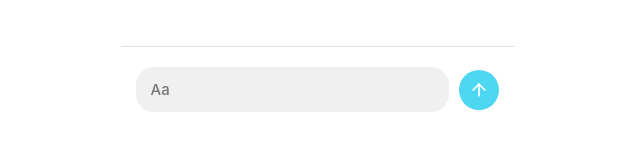
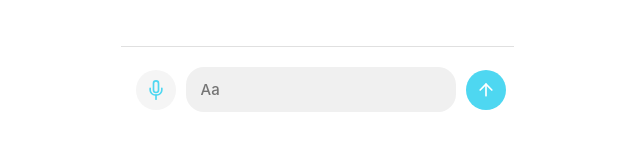
Before and after one commit to ssafy-ai-chatbot/front_repo, a Vue app in the folder vue-parcel-app/: page / in a window 1280 px wide. Shown: the part 648-797 px from the top of the page, without its empty margins (323-963 px from the left). Built offline with nearby package versions, Linux system fonts and the light colour scheme.

Commit message:
fix: 음성 인식

```diff
--- a/vue-parcel-app/src/components/MessageInput.vue
+++ b/vue-parcel-app/src/components/MessageInput.vue
@@ -4,29 +4,89 @@ import { useChatStore } from '../stores/chat';
 
 const chatStore = useChatStore();
 const inputText = ref('');
+const recognizing = ref(false);
+let recognition = null;
 
 function handleSubmit() {
-  if (inputText.value.trim() === '') return;
+  if (!inputText.value.trim()) return;
   chatStore.sendMessage(inputText.value);
   inputText.value = '';
+}
+
+function startVoiceRecognition() {
+  const SpeechRecognition = window.SpeechRecognition || window.webkitSpeechRecognition;
+  if (!SpeechRecognition) {
+    alert('이 브라우저는 음성 인식을 지원하지 않습니다.');
+    return;
+  }
+
+  if (recognizing.value && recognition) {
+    // 녹음 중이면 중단
+    recognition.stop();
+    recognizing.value = false;
+    return;
+  }
+
+  recognition = new SpeechRecognition();
+  recognition.lang = 'ko-KR';
+  recognition.interimResults = false;
+
+  recognizing.value = true;
+
+  recognition.onresult = (event) => {
+    const transcript = event.results[0][0].transcript;
+    inputText.value = transcript;
+    handleSubmit();
+    recognizing.value = false;
+  };
+
+  recognition.onerror = (event) => {
+    console.error('음성인식 오류:', event.error);
+    recognizing.value = false;
+  };
+
+  recognition.onend = () => {
+    recognizing.value = false;
+  };
+
+  recognition.start();
 }
 </script>
 
 <template>
   <footer class="message-input-wrapper">
     <form @submit.prevent="handleSubmit" class="input-container">
+
+      <button
+        type="button"
+        class="voice-button"
+        @click="startVoiceRecognition"
+        :title="recognizing ? '녹음 중지' : '음성 입력'"
+      >
+        <svg v-if="!recognizing" xmlns="http://www.w3.org/2000/svg" width="20" height="20" viewBox="0 0 24 24" fill="none" stroke="#4ED7F1" stroke-width="2" stroke-linecap="round" stroke-linejoin="round">
+          <path d="M12 1C10.34 1 9 2.34 9 4V12C9 13.66 10.34 15 12 15C13.66 15 15 13.66 15 12V4C15 2.34 13.66 1 12 1Z" />
+          <path d="M19 10V12C19 15.31 16.31 18 13 18H11C7.69 18 5 15.31 5 12V10" />
+          <line x1="12" y1="23" x2="12" y2="18"></line>
+        </svg>
+        <svg v-else xmlns="http://www.w3.org/2000/svg" width="20" height="20" viewBox="0 0 24 24" fill="none" stroke="#4ED7F1" stroke-width="2" stroke-linecap="round" stroke-linejoin="round">
+          <line x1="18" y1="6" x2="6" y2="18"></line>
+          <line x1="6" y1="6" x2="18" y2="18"></line>
+        </svg>
+      </button>
+
       <input
         v-model="inputText"
+        :placeholder="recognizing ? '🎙️ 지금 말씀하시면 입력됩니다...' : 'Aa'"
+        class="text-input"
         type="text"
-        placeholder="Aa"
-        class="text-input"
       />
+
       <button type="submit" class="send-button">
-        <svg xmlns="http://www.w3.org/2000/svg" width="20" height="20" viewBox="0 0 24 24" fill="none" stroke="currentColor" stroke-width="2" stroke-linecap="round" stroke-linejoin="round"><line x1="12" y1="19" x2="12" y2="5"></line><polyline points="5 12 12 5 19 12"></polyline></svg>
+        <svg xmlns="http://www.w3.org/2000/svg" width="20" height="20" viewBox="0 0 24 24" fill="none" stroke="white" stroke-width="2" stroke-linecap="round" stroke-linejoin="round">
+          <line x1="12" y1="19" x2="12" y2="5"></line>
+          <polyline points="5 12 12 5 19 12"></polyline>
+        </svg>
       </button>
-      <!-- <button type="submit" class="send-button">
-        <svg xmlns="http://www.w3.org/2000/svg" width="20" height="20" viewBox="0 0 24 24" fill="none" stroke="currentColor" stroke-width="2" stroke-linecap="round" stroke-linejoin="round"><line x1="22" y1="2" x2="11" y2="13"></line><polygon points="22 2 15 22 11 13 2 9 22 2"></polygon></svg>
-      </button> -->
     </form>
   </footer>
 </template>
@@ -37,36 +97,27 @@ function handleSubmit() {
   background: white;
   border-top: 1px solid #E0E0E0;
 }
+
 .input-container {
   display: flex;
   align-items: center;
-  /* background: #F0F0F0; */
-  /* border-radius: 18px; */
-  /* padding: 5px; */
-  gap: 10px; /* 입력란과 버튼 사이 간격 */
+  gap: 10px;
 }
-.text-input { /* input 스타일 */
+
+.text-input {
   flex-grow: 1;
   border: none;
-  background: #F0F0F0; /* 배경색 유지 */
-  border-radius: 18px; /* 둥근 모서리 유지 */
+  background: #F0F0F0;
+  border-radius: 18px;
   outline: none;
   padding: 12px 15px;
+  font-size: 15px;
+  font-family: 'SF Pro Text', 'Nunito', sans-serif;
+  font-weight: 500;
+  color: #333;
+  line-height: 1.4;
+}
 
-  font-size: 15px;
-  font-family: 'SF Pro Text', 'Nunito', sans-serif; /* 앱 전체 폰트와 일관성 유지 */
-  font-weight: 500; /* 조금 더 부드러운 굵기 (기존 600보다 연하게) */
-  color: #333; /* 폰트 색상을 좀 더 진하게 하여 가독성 높임 */
-  line-height: 1.4; /* 줄 간격 조절 */
-}
-/* input {
-  flex-grow: 1;
-  border: none;
-  background: transparent;
-  outline: none;
-  padding: 8px 15px;
-  font-size: 17px;
-} */
 .send-button {
   display: flex;
   justify-content: center;
@@ -79,5 +130,25 @@ function handleSubmit() {
   color: white;
   cursor: pointer;
   flex-shrink: 0;
+  transition: background 0.2s;
+}
+
+.voice-button {
+  display: flex;
+  justify-content: center;
+  align-items: center;
+  width: 40px;
+  height: 40px;
+  border-radius: 50%;
+  border: none;
+  background: #f5f5f5;
+  cursor: pointer;
+  flex-shrink: 0;
+  transition: background 0.2s;
+}
+
+.voice-button:disabled {
+  background: #ddd;
+  cursor: not-allowed;
 }
 </style>
```
